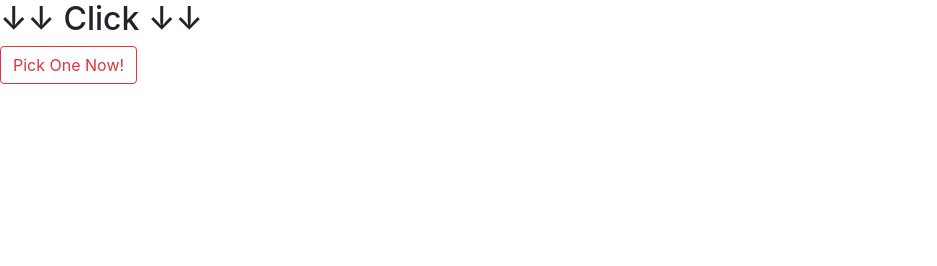
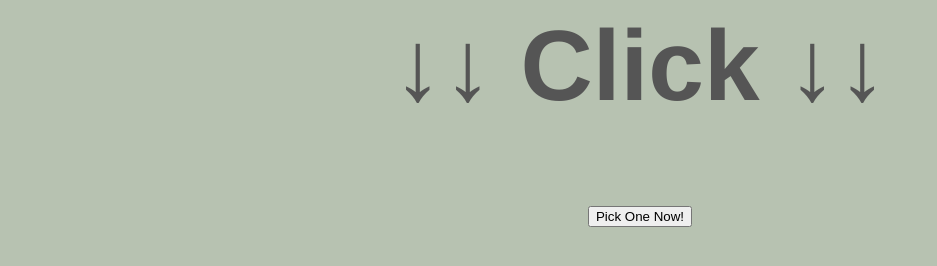
Before and after one commit to kkwong2018/kkwong2018.github.io, a plain HTML site: page index.html in a window 1280 px wide. Shown: the whole page, without its empty margins (0-937 px from the left). Drawn offline with nearby package versions, Linux system fonts and the light colour scheme.

Commit message:
fixed css

```diff
--- a/index.html
+++ b/index.html
@@ -2,24 +2,23 @@
 <html>
 
 <head>
-   <!--- <link rel="stylesheet" href="./styles.css" /> -->
+    <link rel="stylesheet" href="./styles.css" />
     <meta charset="utf-8">
     <meta name="viewport" content="width=device-width, initial-scale=1">
-    <link rel="stylesheet" href="https://cdn.staticfile.org/twitter-bootstrap/4.3.1/css/bootstrap.min.css">
+  <!-- <link rel="stylesheet" href="https://cdn.staticfile.org/twitter-bootstrap/4.3.1/css/bootstrap.min.css"> -->
 </head>
 
 <body>
     <div id="app">
         <h2>{{ greeting }}</h2>
 
-        <button class="btn btn-outline-danger" @click = "changeGreeting">
-                Pick One Now!
-            </button>
+        <button class="btn btn-outline-danger" @click="changeGreeting">
+            Pick One Now!
+        </button>
     </div>
 
     <script src="https://unpkg.com/vue"></script>
     <script src="./main.js"></script>
-    <script src="https://cdn.staticfile.org/twitter-bootstrap/4.3.1/js/bootstrap.min.js"></script>
+ <!--   <script src="https://cdn.staticfile.org/twitter-bootstrap/4.3.1/js/bootstrap.min.js"></script> -->
 </body>
-
 </html>
```
